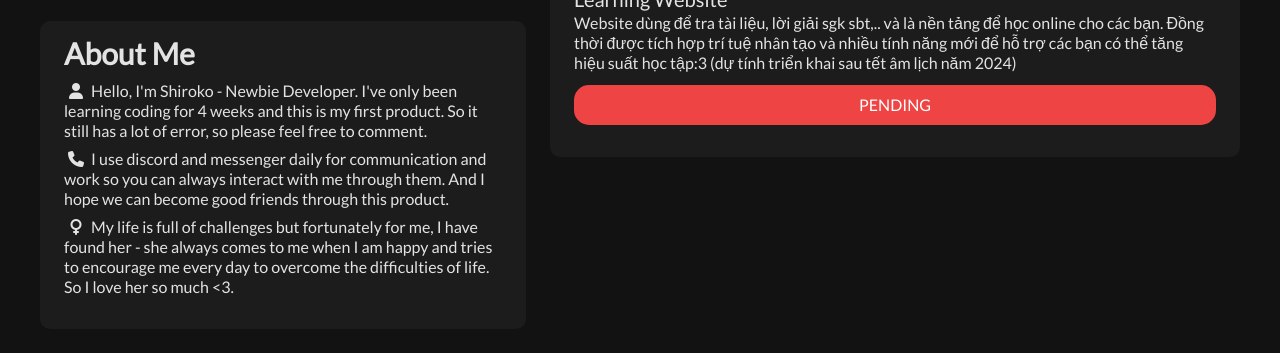
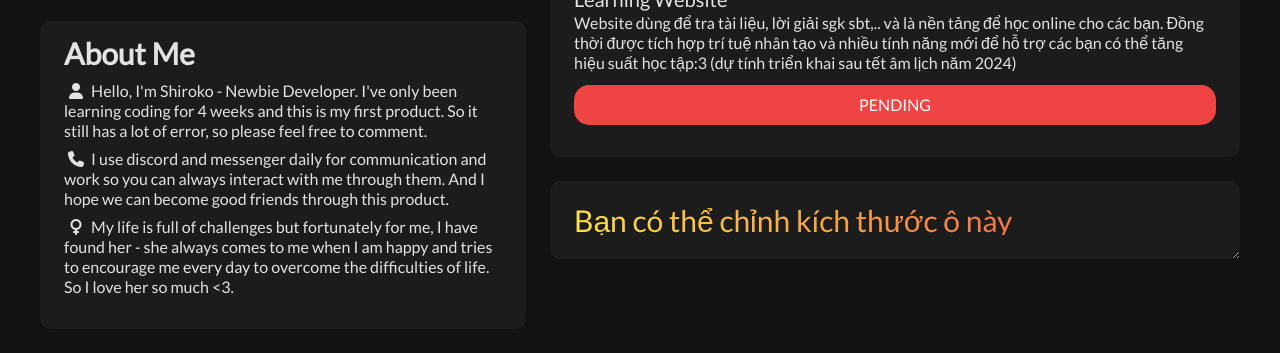
Before and after one commit to sunaookamishirokodev/legacy-portfolio, a plain HTML site: page index.html in a window 1280 px wide. Shown: the part 727-1080 px from the top of the page. Drawn offline with nearby package versions, Linux system fonts and the light colour scheme.

Commit message:
update demo box

```diff
--- a/index.html
+++ b/index.html
@@ -144,6 +144,7 @@
                     </li>
                   </ul>
                 </section>
+                <section class="container-box container-box--demo"></section>
               </div>
             </div>
           </div>
--- a/src/css/base.css
+++ b/src/css/base.css
@@ -39,4 +39,18 @@ body {
   -ms-content-zooming: none
 }
 
-::-webkit-scrollbar {display:none}
+::-webkit-scrollbar {
+  display: none
+}
+
+.container-box.container-box--demo {
+  overflow: auto;
+  resize: vertical;
+  font-size: 3rem;
+  line-height: 3rem;
+}
+.container-box.container-box--demo p {
+  background: linear-gradient(to right, #fde047, #ef4444);
+  -webkit-background-clip: text;
+  -webkit-text-fill-color: transparent;
+}
--- a/src/js/main.js
+++ b/src/js/main.js
@@ -3,6 +3,7 @@ const aboutMe = document.querySelectorAll('.aboutMe')
 const skillPercent = document.querySelectorAll('.skillPercent')
 const learningWebsite = document.querySelectorAll('.learningWebsite')
 const displayOfStatus = document.getElementById('status')
+const demoBox = document.querySelector('.container-box.container-box--demo')
 
 const myIntroductionSocial = {
   github: 'https://github.com/sunaookamishirokodev',
@@ -21,7 +22,7 @@ const displayOfStatus = document.getElementById('status')
 const mySkillPercent = {
   HTML: 60,
   CSS: 40,
-    JavaScript: 10,
+  JavaScript: 15,
   Python: 2
 }
 
@@ -30,6 +31,9 @@ const displayOfStatus = document.getElementById('status')
   desc: 'Website dùng để tra tài liệu, lời giải sgk sbt,.. và là nền tảng để học online cho các bạn. Đồng thời được tích hợp trí tuệ nhân tạo và nhiều tính năng mới để hỗ trợ các bạn có thể tăng hiệu suất học tập:3 (dự tính triển khai sau tết âm lịch năm 2024)',
   status: 'pending'
 }
+
+demoBox.innerHTML =
+'<p>Bạn có thể chỉnh kích thước ô này</p>'
 
 // Khu vực thuật toán (không chỉnh sửa)
 const introductionValues = Object.values(myIntroductionSocial)
```
Lines whose indentation alone changed are shown as unchanged.
